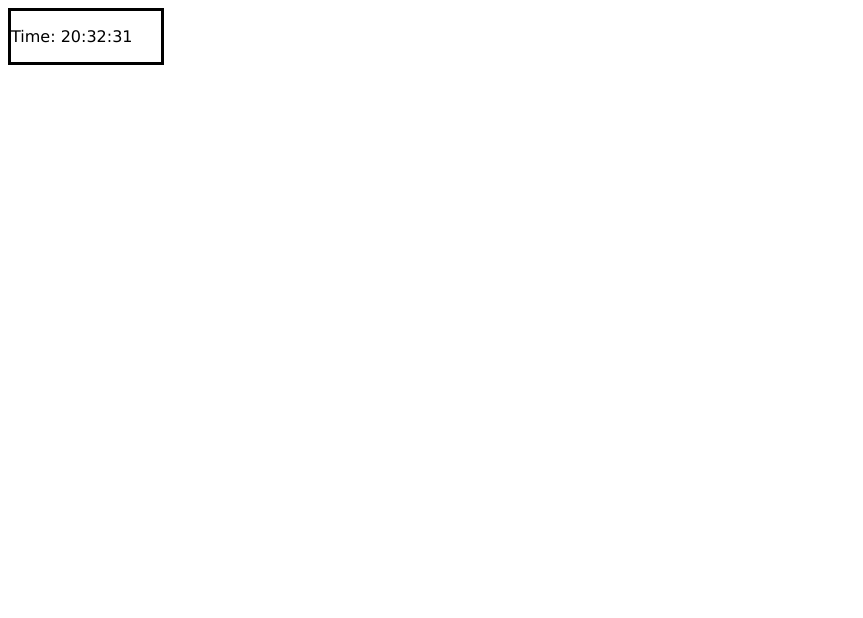
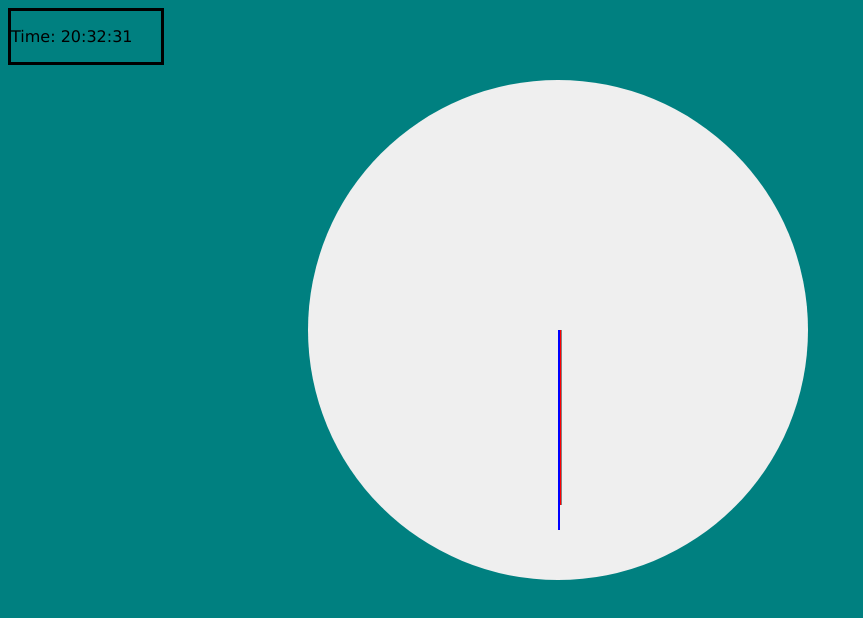
Before and after one commit to NeilwHartley/Clock, a plain HTML site: page index.html in a window 1280 px wide. Shown: the whole page, without its empty margins (0-863 px from the left). Drawn offline with Linux system fonts and the light colour scheme.

Commit message:
Add displayClock method

```diff
--- a/Clock.js
+++ b/Clock.js
@@ -35,7 +35,16 @@ class Clock {
 	updateTime() {
 
 		this.setTime(new Date());
-		document.body.innerHTML = this.getTimeStringHTML()
+		document.body.innerHTML = this.getTimeStringHTML();
+		document.body.innerHTML = this.displayClock();
+		this.nightTime();
+	}
+
+	nightTime () {
+
+		if (17 < this.getHour() < 8) {
+			document.body.style.backgroundColor = "teal";
+		}
 	}
 
 	getTimeString () {
@@ -53,10 +62,23 @@ class Clock {
 	getTimeStringHTML () {
 
 		return `
-
-		<div>
+		<div id="display-time">
 		<p>Time: ${this.getHour()}:${this.getMinute()}:${this.getSecond()}</p>
 		</div>
 		`
 	}
+
+	displayClock () {
+
+		return `
+		<div id="display-time">
+		<p>Time: ${this.getHour()}:${this.getMinute()}:${this.getSecond()}</p>
+		</div>
+		<div id="clock-face">
+		<div id="hour-hand" class="hand"></div>
+		<div id="minute-hand" class="hand"></div>
+		<div id="second-hand" class="hand"></div>
+		</div>
+		`
+	}
 }
--- a/ClockTest.js
+++ b/ClockTest.js
@@ -10,9 +10,11 @@ clockTest.getTimeString();
 
 console.log(clockTest.getTimeString());
 
-//clockTest.updateTime();
 
 console.log(clockTest.getTimeString());
+
+
+clockTest.updateTime();
 
 Clock.prototype.update = function () {
 	setInterval(clockTest.updateTime.bind(clockTest), 1000);
@@ -20,5 +22,4 @@ Clock.prototype.update = function () {
 
 clockTest.update();
 
-//document.body.innerHTML = clockTest.getTimeStringHTML();
 }
--- a/style.css
+++ b/style.css
@@ -1,6 +1,74 @@
-div {
+body {
 	font-family: verdana;
+}
+
+.hand {
+
+}
+
+#display-time {
+
 	border: solid;
 	width: 150px;
+}
 
+#clock-box {
+
+	position: absolute;
+	width: 100px;
+	height: 100px;
+	background-color: gray;
 }
+
+#clock-face {
+
+	position: absolute;
+	display: block;
+	margin-left: 300px;
+	margin-top: 15px;
+	width: 500px;
+	height: 500px;
+	background-color: #efefef;
+	border-radius: 50%;
+}
+
+#hour-hand {
+
+	background-color: gray;
+	position: relative;
+	top: 50%;
+	left: 50%;
+	width: 4px;
+	height: 175px;
+	z-index: 2;
+	transform-origin: top;
+	transform: rotate(0deg);
+}
+
+#minute-hand {
+
+	background-color: red;
+	position: absolute;
+	top: 50%;
+	left: 50%;
+	width: 3px;
+	height: 175px;
+	z-index: 2;
+	transform-origin: top;
+	transform: rotate(0deg);
+}
+
+#second-hand {
+
+	background-color: blue;
+	position: absolute;
+	top: 50%;
+	left: 50%;
+	width: 1.5px;
+	height: 200px;
+	z-index: 4;
+	transform-origin: top;
+	transform: rotate(0deg);
+	transition: transform 0s;
+	animation-timing-function: linear;
+}
```
